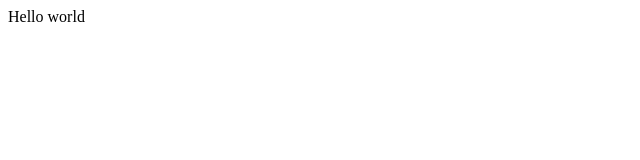
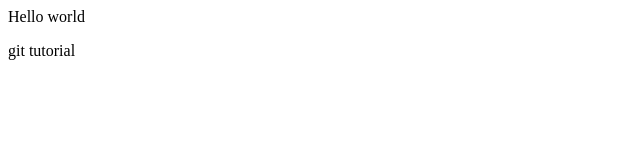
Before and after one commit to tdeepak789/Demo-app, a plain HTML site: page index.html in a window 1280 px wide. Shown: the full height of the page, 0-640 px from the left. Drawn offline with Linux system fonts and the light colour scheme.

Commit message:
added p tag

```diff
--- a/index.html
+++ b/index.html
@@ -1 +1,2 @@
 <p>Hello world</p>
+<p> git tutorial</p>
```
